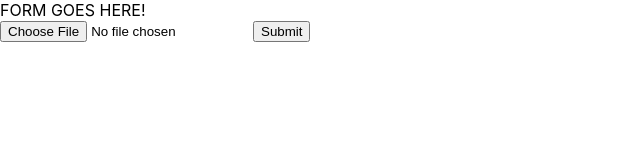
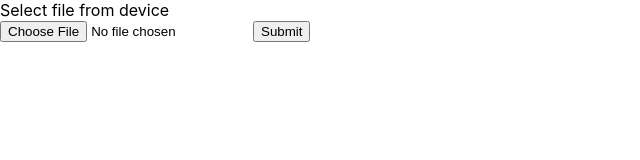
Before and after one commit to nanitight/compilerDesign_test1, a React (Create React App) app: page / in a window 1280 px wide. Shown: the top 160 px of the page, without its empty margins (0-640 px from the left). Built offline with nearby package versions, Linux system fonts and the light colour scheme.

Commit message:
greeting change

```diff
--- a/src/compiler.js
+++ b/src/compiler.js
@@ -17,7 +17,7 @@ class CompilerTest1 extends React.Component{
         if (!this.state.submitted){ //do not showw
             return(
                 <div>
-                    FORM GOES HERE!
+                    <lable> Select file from device </lable>
                     <FileForm onSubmitFile={this.receiveTextFromFile} />
                 </div>
             )
```
